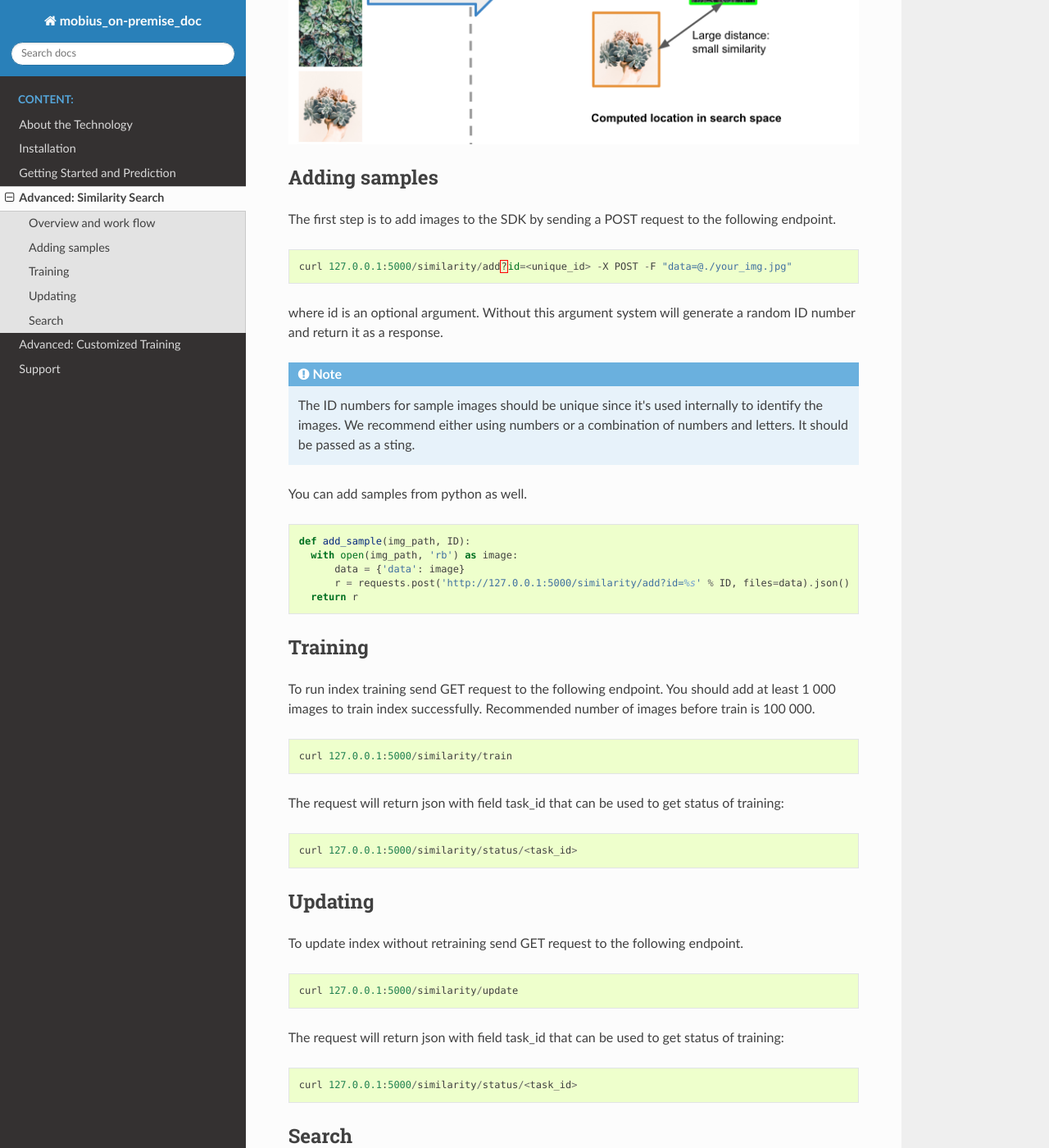
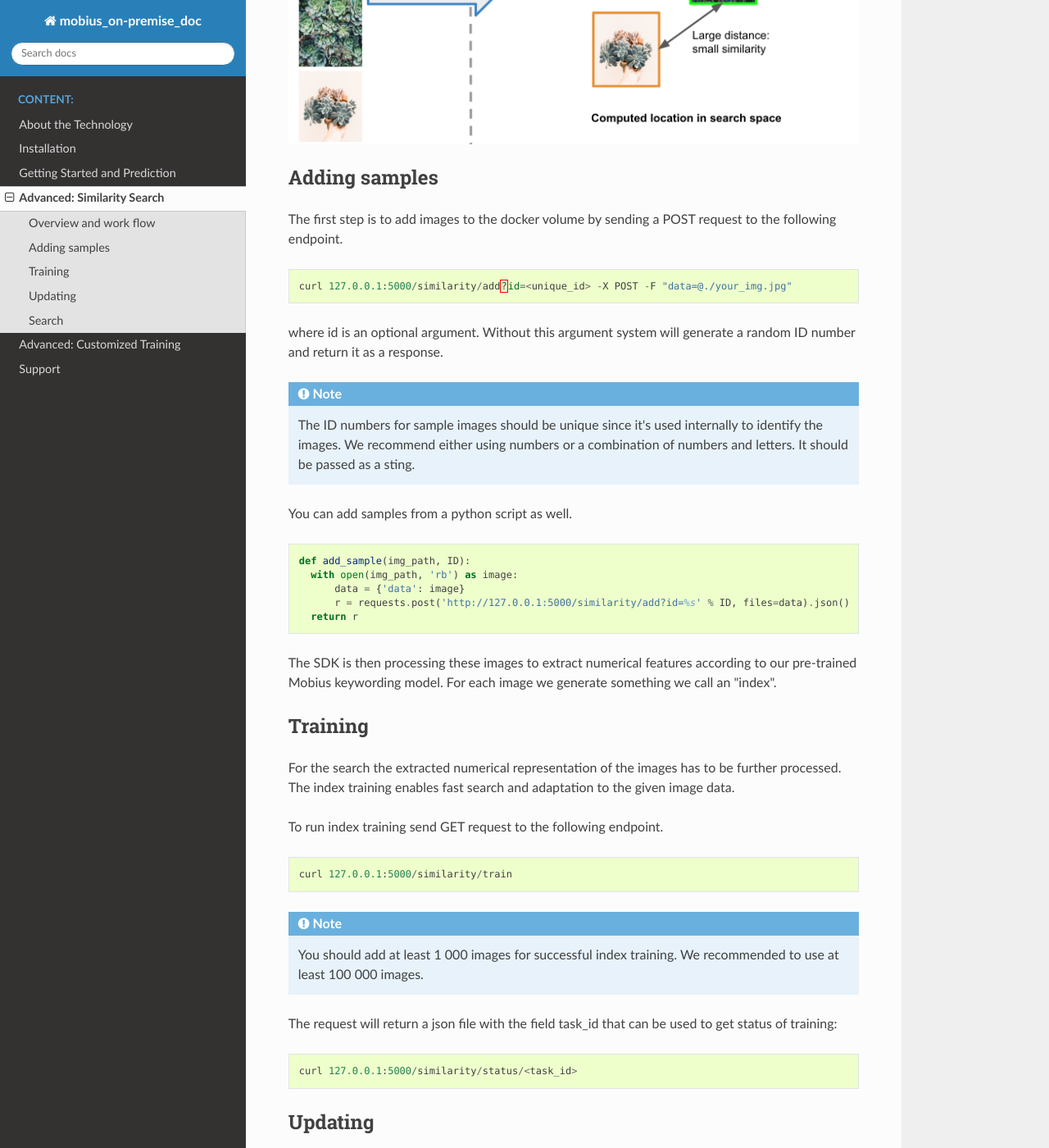
Before and after one commit to rumlingd/mobius_on-premise_doc, a Sphinx documentation site: the page built from source/similarity-search.rst, in a window 1280 px wide and 1400 px high, scrolled down 914 px. Shown: the whole window at 82% size. Built offline with Sphinx 7.4.7 and the Read the Docs theme 2.0.0, drawn with Linux system fonts in a browser that asks for light colours; formulas are drawn with MathJax 3.

Commit message:
Improve training text

```diff
--- a/source/similarity-search.rst
+++ b/source/similarity-search.rst
@@ -29,7 +29,7 @@ The following illustration shows in a simplified manner how the SDK works.
 Adding samples
 --------------
 
-The first step is to add images to the SDK by sending a POST request to the following endpoint.
+The first step is to add images to the docker volume by sending a POST request to the following endpoint.
 ::
 
   curl 127.0.0.1:5000/similarity/add?id=<unique_id> -X POST -F "data=@./your_img.jpg"
@@ -40,7 +40,7 @@ where id is an optional argument. Without this argument system will generate a r
 
   The ID numbers for sample images should be unique since it's used internally to identify the images. We recommend either using numbers or a combination of numbers and letters. It should be passed as a sting.
 
-You can add samples from python as well.
+You can add samples from a python script as well.
 ::
 
   def add_sample(img_path, ID):
@@ -49,15 +49,23 @@ You can add samples from python as well.
         r = requests.post('http://127.0.0.1:5000/similarity/add?id=%s' % ID, files=data).json()
     return r
 
+The SDK is then processing these images to extract numerical features according to our pre-trained Mobius keywording model. For each image we generate something we call an "index".
+
 Training
 ------------
 
-To run index training send GET request to the following endpoint. You should add at least 1 000 images to train index successfully. Recommended number of images before train is 100 000.
+For the search the extracted numerical representation of the images has to be further processed. The index training enables fast search and adaptation to the given image data.
+
+To run index training send GET request to the following endpoint.
 ::
 
   curl 127.0.0.1:5000/similarity/train
 
-The request will return json with field task_id that can be used to get status of training:
+.. note::
+
+  You should add at least 1 000 images for successful index training. We recommended to use at least 100 000 images.
+
+The request will return a json file with the field task_id that can be used to get status of training:
 ::
 
   curl 127.0.0.1:5000/similarity/status/<task_id>
```
